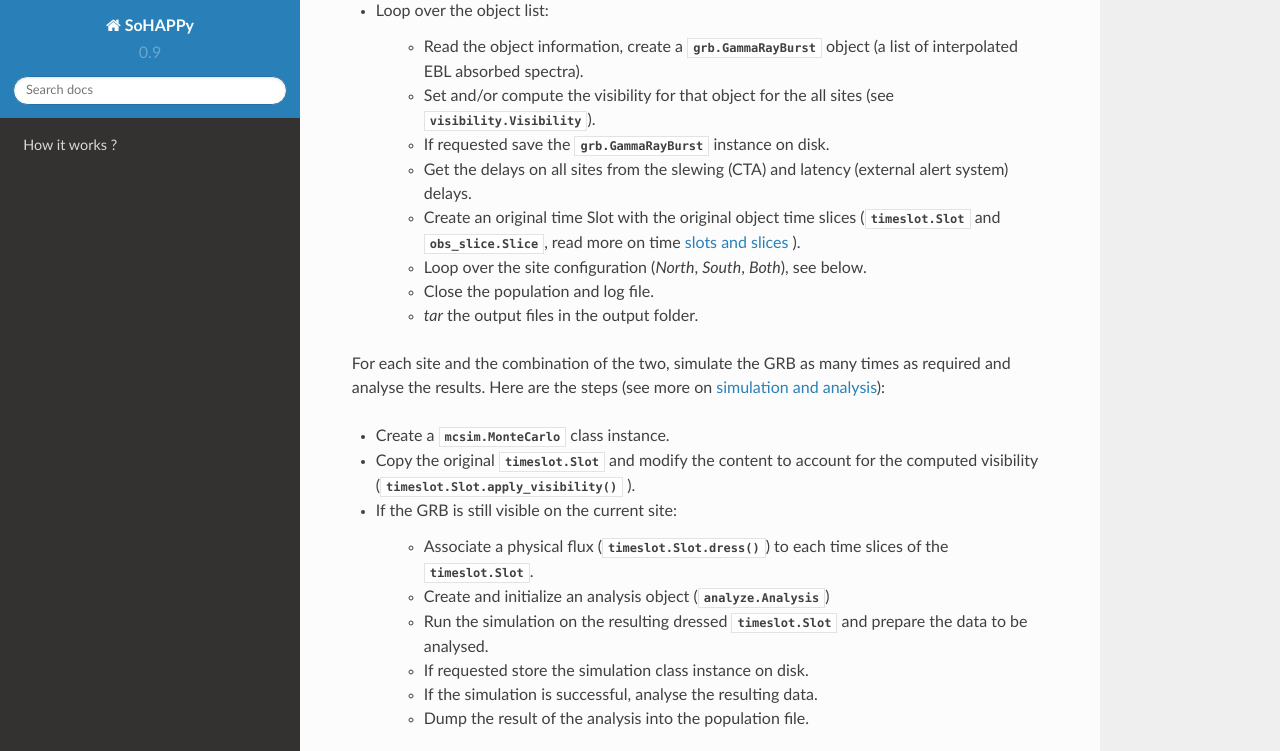
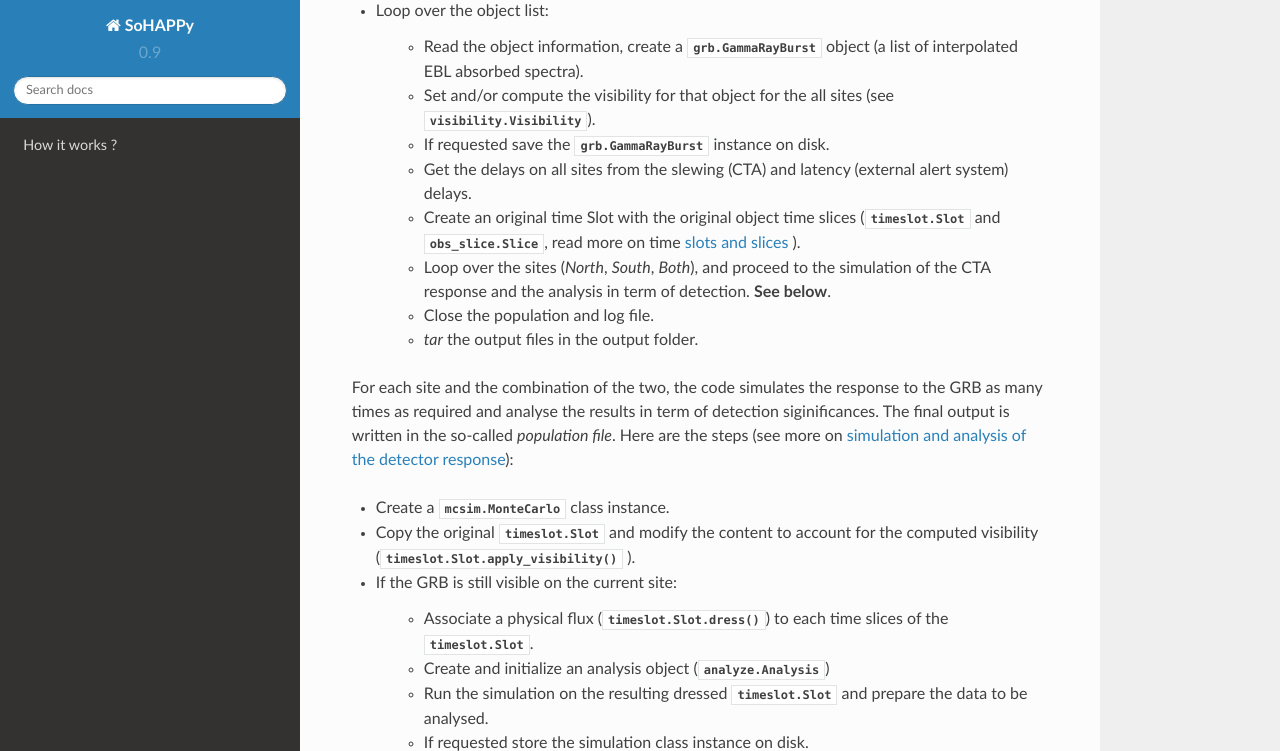
Before and after one commit to tstolarczyk/SoHAPPy, a Sphinx documentation site: the page built from docs/sohappy.rst, in a window 1280 px wide and 900 px high, scrolled down 449 px, cut to the strip 0-751 px from the top of the window. Built offline with Sphinx 7.4.7 and the Read the Docs theme 2.0.0, drawn with Linux system fonts in a browser that asks for light colours.

Commit message:
Update sohappy.rst

```diff
--- a/docs/sohappy.rst
+++ b/docs/sohappy.rst
@@ -26,13 +26,17 @@ Here is an overview of the processes handled by the main function
 	* Create an original time Slot with the original object time slices
 	  (:class:`timeslot.Slot` and :class:`obs_slice.Slice`, read more on
 	  time `slots and slices <time_slice.html>`_ ).
-	* Loop over the site configuration (*North*, *South*, *Both*), see below.
+	* Loop over the sites (*North*, *South*, *Both*), and proceed to the
+	  simulation of the CTA response and the analysis in term of detection.
+	  **See below**.
 	* Close the population and log file.
 	* `tar` the output files in the output folder.
 
-For each site and the combination of the two, simulate the GRB as many times
-as required and analyse the results. Here are the steps
-(see more on `simulation and analysis <simulation.html>`_):
+For each site and the combination of the two, the code simulates the response
+to the GRB as many times as required and analyse the results in term of
+detection siginificances. The final output is written in the so-called
+`population file`. Here are the steps
+(see more on `simulation and analysis of the detector response <simulation.html>`_):
 
 * Create a :class:`mcsim.MonteCarlo` class instance.
 * Copy the original :class:`timeslot.Slot` and modify the content to account
```
